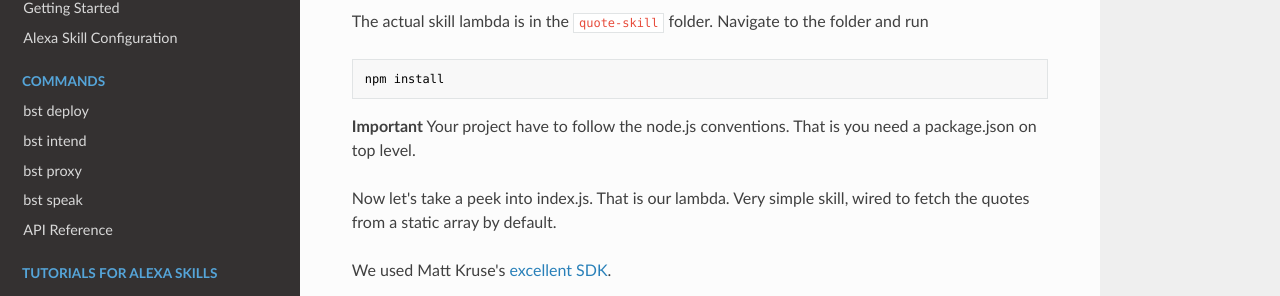
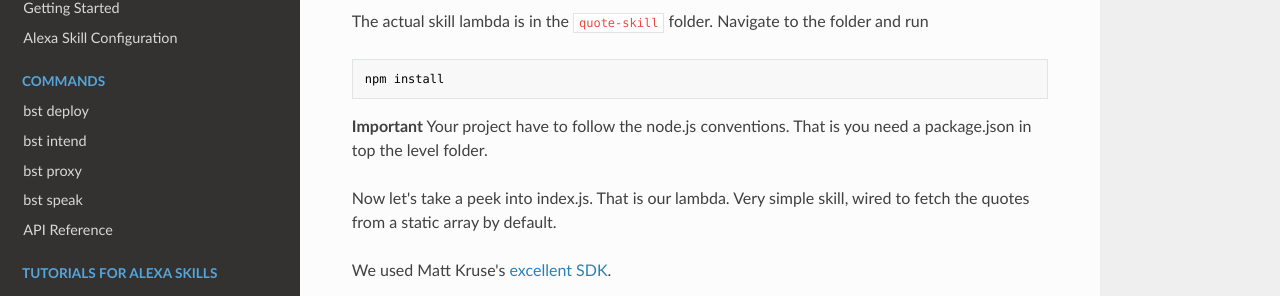
Before and after one commit to bespoken/bst, an MkDocs documentation site: the page built from docs/tutorials/tutorial_lambda_deploy.md, in a window 1280 px wide and 900 px high, scrolled down 1186 px. Shown: the part 141-437 px from the top of the window. Built offline with MkDocs 1.6.1, drawn with Linux system fonts in a browser that asks for light colours; nearby versions of some CDN libraries; old or Windows-style settings are respelled for this version of MkDocs; some of the changed text lies outside the part shown.

Commit message:
deploy tutorial

````diff
--- a/docs/tutorials/tutorial_lambda_deploy.md
+++ b/docs/tutorials/tutorial_lambda_deploy.md
@@ -57,7 +57,7 @@ npm install
 ```
 
 **Important**
-Your project have to follow the node.js conventions. That is you need a package.json on top level.
+Your project have to follow the node.js conventions. That is you need a package.json in top the level folder.
 
 Now let's take a peek into index.js. That is our lambda. Very simple skill,
 wired to fetch the quotes from a static array by default.
@@ -347,7 +347,7 @@ Also change the REST server IP address and port in the data provider (`dataProvi
 
 Before our lambda can access private VPC resources we need a few things.
 
-- We need to update the policy on the lambda execution role
+#### We need to update the policy on the lambda execution role
 
 By default BST does not grant access to ENI (elastic network interface) functions.
 Future will tell if this is a bug or a feature, but for now you have to add it manually.
@@ -374,7 +374,7 @@ Add this to the JSON array and save:
         }
 ```
 
-- We also need the subnet id of our server's EC2 instance and a security group id
+#### We also need the subnet id of our server's EC2 instance and a security group id
 
 **Important**
 We need the ids not the names!
````
Also changed, not shown: other parts of docs/tutorials/tutorial_lambda_deploy.md (+1 -1 lines).
